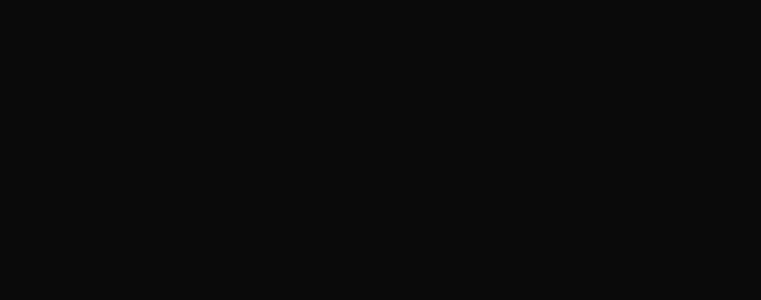
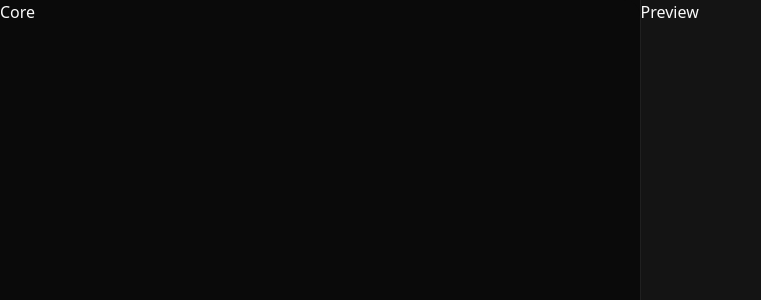
Before and after one commit to aginrocks/agin-resume, a Next.js app: page / in a window 1280 px wide. Shown: the top 300 px of the page, without its empty margins (0-761 px from the left). Built offline with nearby package versions, Linux system fonts and the light colour scheme.

Commit message:
started working on ui

```diff
--- a/app/globals.css
+++ b/app/globals.css
@@ -102,13 +102,13 @@
   --chart-3: oklch(0.769 0.188 70.08);
   --chart-4: oklch(0.627 0.265 303.9);
   --chart-5: oklch(0.645 0.246 16.439);
-  --sidebar: oklch(0.205 0 0);
+  --sidebar: oklch(0.190 0 0);
   --sidebar-foreground: oklch(0.985 0 0);
   --sidebar-primary: oklch(0.488 0.243 264.376);
   --sidebar-primary-foreground: oklch(0.985 0 0);
   --sidebar-accent: oklch(0.269 0 0);
   --sidebar-accent-foreground: oklch(0.985 0 0);
-  --sidebar-border: oklch(1 0 0 / 10%);
+  --sidebar-border: oklch(1 0 0 / 5%);
   --sidebar-ring: oklch(0.556 0 0);
 }
 
@@ -116,6 +116,7 @@
   * {
     @apply border-border outline-ring/50;
   }
+
   body {
     @apply bg-background text-foreground;
   }
--- a/app/layout.tsx
+++ b/app/layout.tsx
@@ -15,7 +15,7 @@
 
 export const metadata: Metadata = {
     title: 'Agin Resume',
-    description: 'Generated by create next app',
+    description: 'Build better resumes, faster.',
 };
 
 export default function RootLayout({
--- a/app/page.tsx
+++ b/app/page.tsx
@@ -1,3 +1,5 @@
+import { Editor } from '@components/editor';
+
 export default function Home() {
-    return <></>;
+    return <Editor />;
 }
--- /dev/null
+++ b/components/editor/core.tsx
@@ -0,0 +1,3 @@
+export function Core() {
+    return <div className="flex-1 w-full bg-background rounded-2xl">Core</div>;
+}
--- /dev/null
+++ b/components/editor/index.tsx
@@ -0,0 +1,11 @@
+import { Core } from './core';
+import { Preview } from './preview';
+
+export function Editor() {
+    return (
+        <div className="flex h-screen">
+            <Core />
+            <Preview />
+        </div>
+    );
+}
--- /dev/null
+++ b/components/editor/preview.tsx
@@ -0,0 +1,3 @@
+export function Preview() {
+    return <div className="flex-1 w-full border-l border-sidebar-border bg-sidebar">Preview</div>;
+}
```
